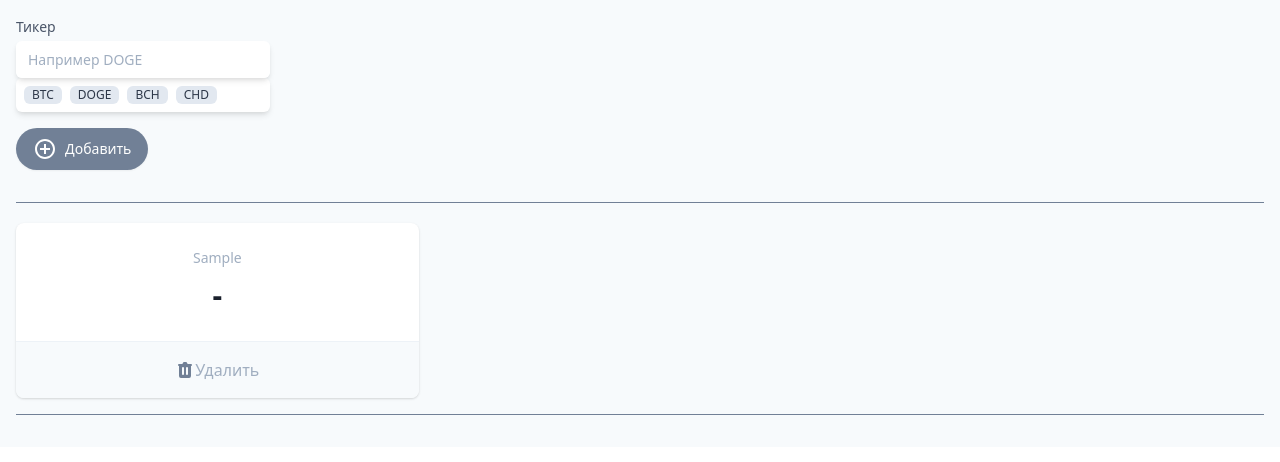
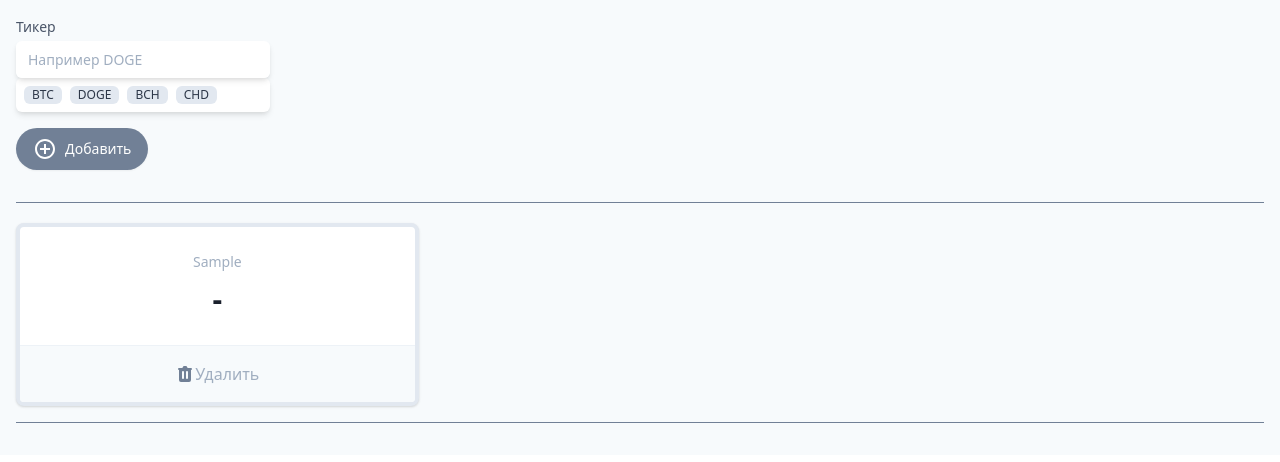
Before and after one commit to yankvasya/cryptonomicon, a Vue app: page / in a window 1280 px wide. Both pictures are taken after typing "Sample" into the empty fields and a click on the button "Добавить". Shown: the top 462 px of the page. Built offline with nearby package versions, Linux system fonts and the light colour scheme.

Commit message:
feat: display current crypto in graph

```diff
--- a/src/App.vue
+++ b/src/App.vue
@@ -90,9 +90,11 @@
         <hr class="w-full border-t border-gray-600 my-4" />
         <dl class="mt-5 grid grid-cols-1 gap-5 sm:grid-cols-3">
           <div
-            class="bg-white overflow-hidden shadow rounded-lg border-purple-800 border-solid cursor-pointer"
+            class="bg-white overflow-hidden shadow rounded-lg border-4 border-solid cursor-pointer"
+            :class="{ 'border-purple-800': currentCrypto === ticker.name }"
             v-for="ticker in tickers"
             :key="ticker.name"
+            @click.stop="changeCurrentCrypto(ticker.name)"
           >
             <div class="px-4 py-5 sm:p-6 text-center">
               <dt class="text-sm font-medium text-gray-500 truncate">
@@ -126,9 +128,9 @@
         </dl>
         <hr class="w-full border-t border-gray-600 my-4" />
       </template>
-      <section class="relative" v-if="false">
+      <section class="relative" v-if="currentCrypto">
         <h3 class="text-lg leading-6 font-medium text-gray-900 my-8">
-          VUE - USD
+          {{ currentCrypto }}
         </h3>
         <div class="flex items-end border-gray-600 border-b border-l h-64">
           <div class="bg-purple-800 border w-10 h-24"></div>
@@ -136,7 +138,11 @@
           <div class="bg-purple-800 border w-10 h-48"></div>
           <div class="bg-purple-800 border w-10 h-16"></div>
         </div>
-        <button type="button" class="absolute top-0 right-0">
+        <button
+          @click="changeCurrentCrypto(null)"
+          type="button"
+          class="absolute top-0 right-0"
+        >
           <svg
             xmlns="http://www.w3.org/2000/svg"
             width="30"
@@ -169,6 +175,7 @@ export default {
       tickers: [],
       tickerExist: false,
       variants: ["BTC", "DOGE", "BCH", "CHD"],
+      currentCrypto: null,
     };
   },
   methods: {
@@ -190,6 +197,9 @@ export default {
     changeInput(value) {
       this.inputValue = value;
     },
+    changeCurrentCrypto(value) {
+      this.currentCrypto = value;
+    },
   },
 };
 </script>
```
